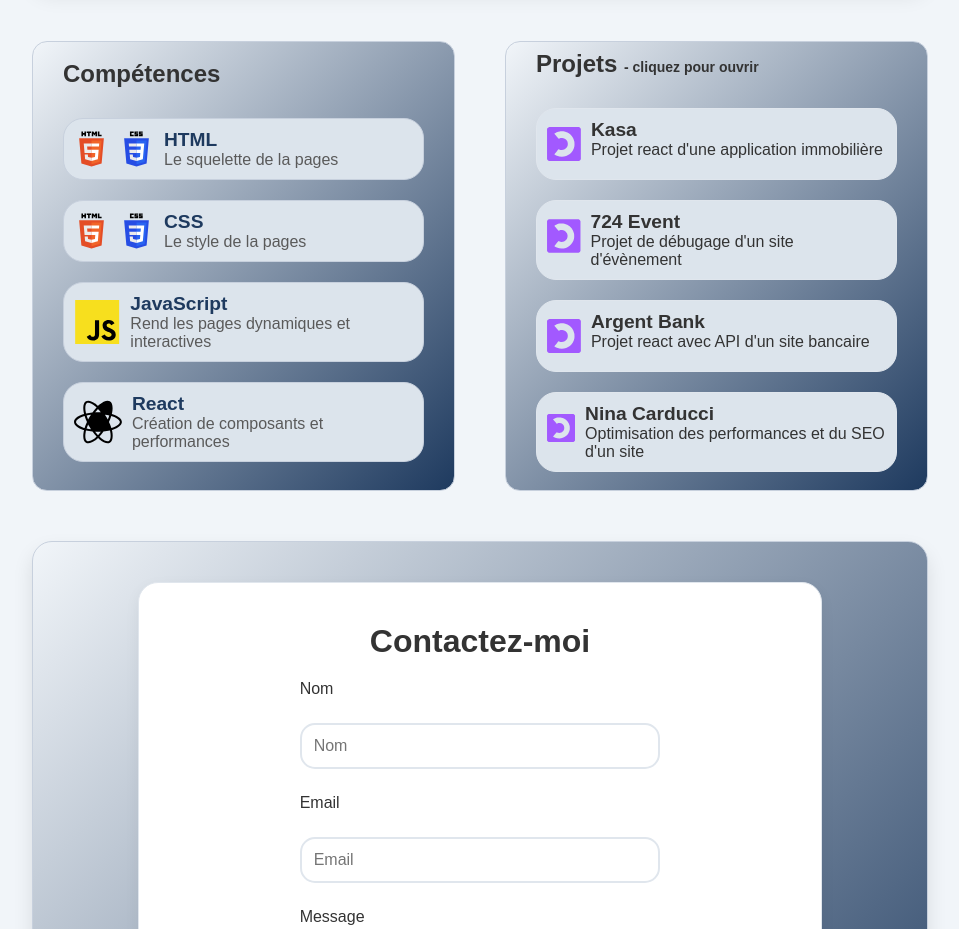
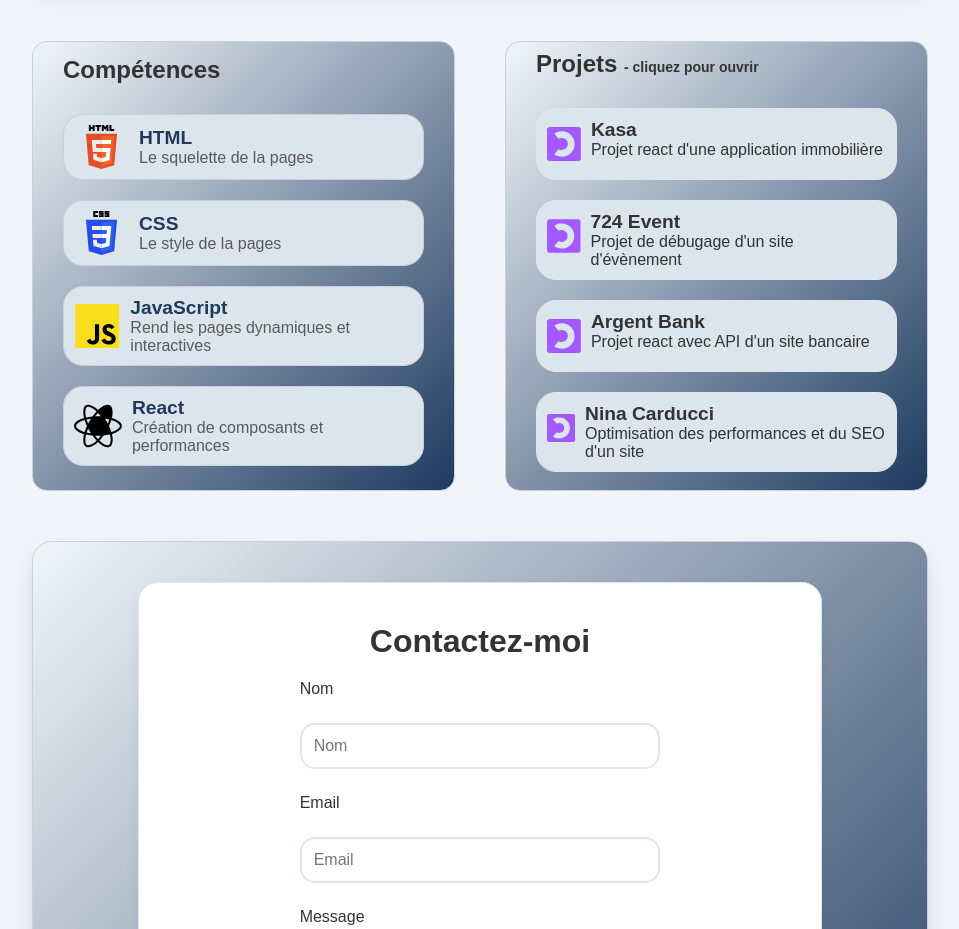
Before and after one commit to Stephane-Aknin/Stephane-Aknin.github.io, a React (Vite) app: page / in a window 1280 px wide. Shown: the part 880-1809 px from the top of the page, without its empty margins (160-1119 px from the left). Built offline with nearby package versions, Linux system fonts and the light colour scheme; a web font is replaced by a local one.

Commit message:
modification des competences en separant les skills html et css

```diff
--- a/src/components/FicheProjet.jsx
+++ b/src/components/FicheProjet.jsx
@@ -2,7 +2,7 @@ import { useEffect, useState } from "react";
 import { useParams, Navigate } from "react-router-dom";
 import Carrousel from "./Carrousel";
 import GithubIcone from "../images/GithubIcone";
-import HtmlCssIcone from "../images/HtmlCssIcone";
+import HtmlCssIcone from "../images/HtmlIcone";
 import ReactIcone from "../images/ReactIcone";
 import JavascriptIcone from "../images/JavascriptIcone";
 import { FaExternalLinkAlt } from "react-icons/fa"; // Import de l'icône pour GitHub Pages
--- a/src/components/SkillCard.jsx
+++ b/src/components/SkillCard.jsx
@@ -1,4 +1,5 @@
-import HtmlCssIcone from "../images/HtmlCssIcone";
+import HtmlIcone from "../images/HtmlIcone";
+import CssIcone from "../images/CssIcone";
 import JavascriptIcone from "../images/JavascriptIcone";
 import ReactIcone from "../images/ReactIcone";
 
@@ -6,14 +7,14 @@ const SkillCard = () => {
   return (
     <div className="skill__card">
       <div className="s-card">
-        <HtmlCssIcone />
+        <HtmlIcone />
         <div className="s-card__content">
           <h3>HTML </h3>
           <p>Le squelette de la pages</p>
         </div>
       </div>
       <div className="s-card">
-        <HtmlCssIcone />
+        <CssIcone />
         <div className="s-card__content">
           <h3>CSS </h3>
           <p>Le style de la pages</p>
--- /dev/null
+++ b/src/images/CssIcone.jsx
@@ -0,0 +1,23 @@
+const CssIcone = () => {
+    return (
+      <div style={{ display: "flex", gap: "10px" }}>
+        {/* CSS3 Logo Officiel */}
+        <svg
+          xmlns="http://www.w3.org/2000/svg"
+          width="55px"
+          height="44px"
+          viewBox="-52.5 0 361 361"
+          preserveAspectRatio="xMidYMid"
+          className="skill__icone"
+        >
+          <path d="M127.844 360.088L23.662 331.166.445 70.766h255.11l-23.241 260.36-104.47 28.962z" fill="#264DE4" />
+          <path d="M212.417 314.547l19.86-222.49H128V337.95l84.417-23.403z" fill="#2965F1" />
+          <path d="M53.669 188.636l2.862 31.937H128v-31.937H53.669zM47.917 123.995l2.903 31.937H128v-31.937H47.917zM128 271.58l-.14.037-35.568-9.604-2.274-25.471h-32.06l4.474 50.146 65.421 18.16.147-.04V271.58z" fill="#EBEBEB" />
+          <path d="M60.484 0h38.68v16.176H76.66v16.176h22.506v16.175H60.484V0zM106.901 0h38.681v14.066h-22.505v2.813h22.505v32.352h-38.68V34.46h22.505v-2.813H106.9V0zM153.319 0H192v14.066h-22.505v2.813H192v32.352h-38.681V34.46h22.505v-2.813H153.32V0z" />
+          <path d="M202.127 188.636l5.765-64.641H127.89v31.937h45.002l-2.906 32.704H127.89v31.937h39.327l-3.708 41.42-35.62 9.614v33.226l65.473-18.145.48-5.396 7.506-84.08.779-8.576z" fill="#FFF" />
+        </svg>
+      </div>
+    );
+  };
+
+  export default CssIcone;
--- a/src/images/HtmlCssIcone.jsx
+++ b/src/images/HtmlIcone.jsx
@@ -4,8 +4,8 @@ const HtmlCssIcone = () => {
       {/* HTML5 Logo Officiel */}
       <svg
         xmlns="http://www.w3.org/2000/svg"
-        width="35px"
-        height="40px"
+        width="55px"
+        height="44px"
         viewBox="-52.5 0 361 361"
         preserveAspectRatio="xMidYMid"
         className="skill__icone"
@@ -17,21 +17,7 @@ const HtmlCssIcone = () => {
         <path d="M127.89 220.573h39.327l-3.708 41.42-35.62 9.614v33.226l65.473-18.145.48-5.396 7.506-84.08.779-8.576H127.89v31.937zM127.89 155.854v.078h77.143l.64-7.178 1.456-16.191.763-8.568H127.89v31.86z" fill="#FFF" />
       </svg>
 
-      {/* CSS3 Logo Officiel */}
-      <svg
-        xmlns="http://www.w3.org/2000/svg"
-        width="35px"
-        height="40px"
-        viewBox="-52.5 0 361 361"
-        preserveAspectRatio="xMidYMid"
-        className="skill__icone"
-      >
-        <path d="M127.844 360.088L23.662 331.166.445 70.766h255.11l-23.241 260.36-104.47 28.962z" fill="#264DE4" />
-        <path d="M212.417 314.547l19.86-222.49H128V337.95l84.417-23.403z" fill="#2965F1" />
-        <path d="M53.669 188.636l2.862 31.937H128v-31.937H53.669zM47.917 123.995l2.903 31.937H128v-31.937H47.917zM128 271.58l-.14.037-35.568-9.604-2.274-25.471h-32.06l4.474 50.146 65.421 18.16.147-.04V271.58z" fill="#EBEBEB" />
-        <path d="M60.484 0h38.68v16.176H76.66v16.176h22.506v16.175H60.484V0zM106.901 0h38.681v14.066h-22.505v2.813h22.505v32.352h-38.68V34.46h22.505v-2.813H106.9V0zM153.319 0H192v14.066h-22.505v2.813H192v32.352h-38.681V34.46h22.505v-2.813H153.32V0z" />
-        <path d="M202.127 188.636l5.765-64.641H127.89v31.937h45.002l-2.906 32.704H127.89v31.937h39.327l-3.708 41.42-35.62 9.614v33.226l65.473-18.145.48-5.396 7.506-84.08.779-8.576z" fill="#FFF" />
-      </svg>
+
     </div>
   );
 };
```
